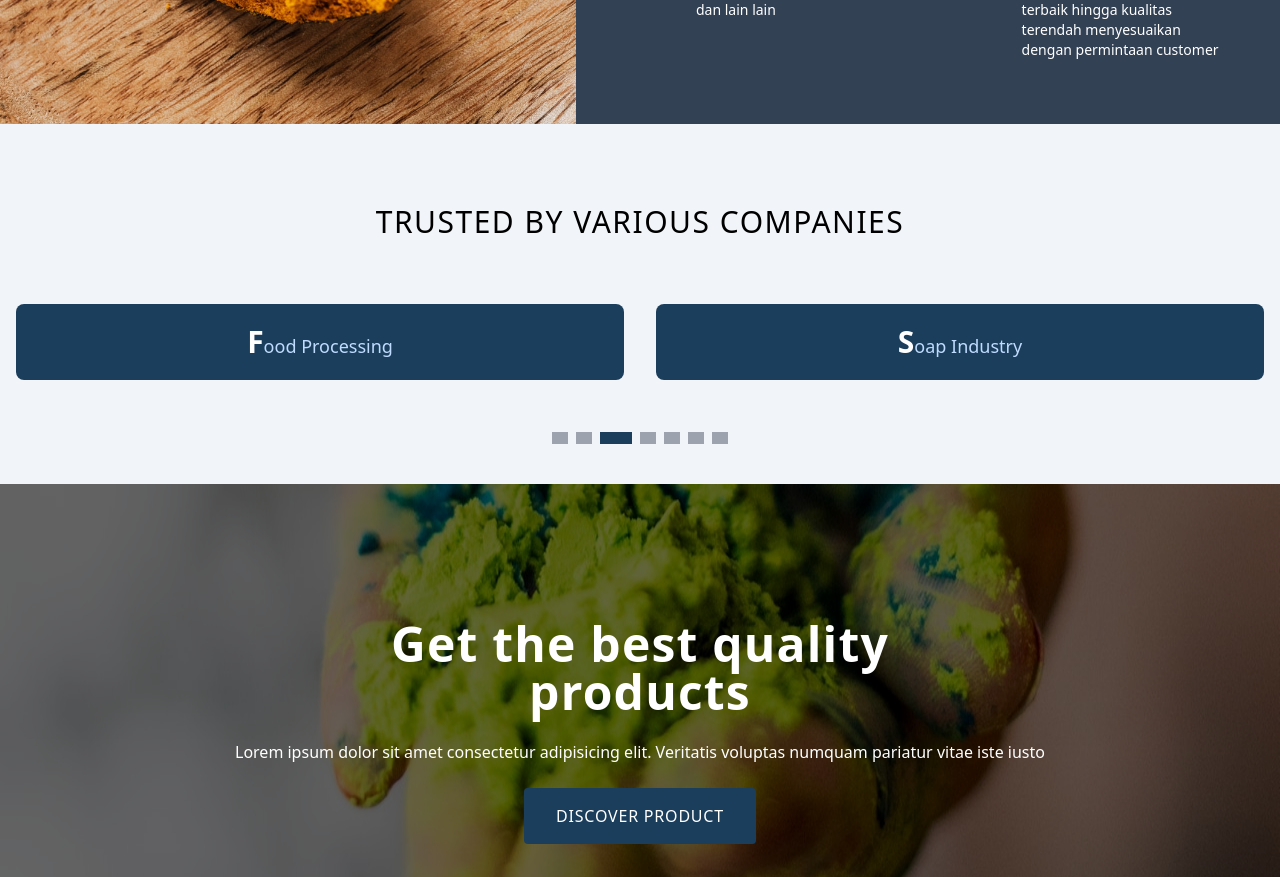
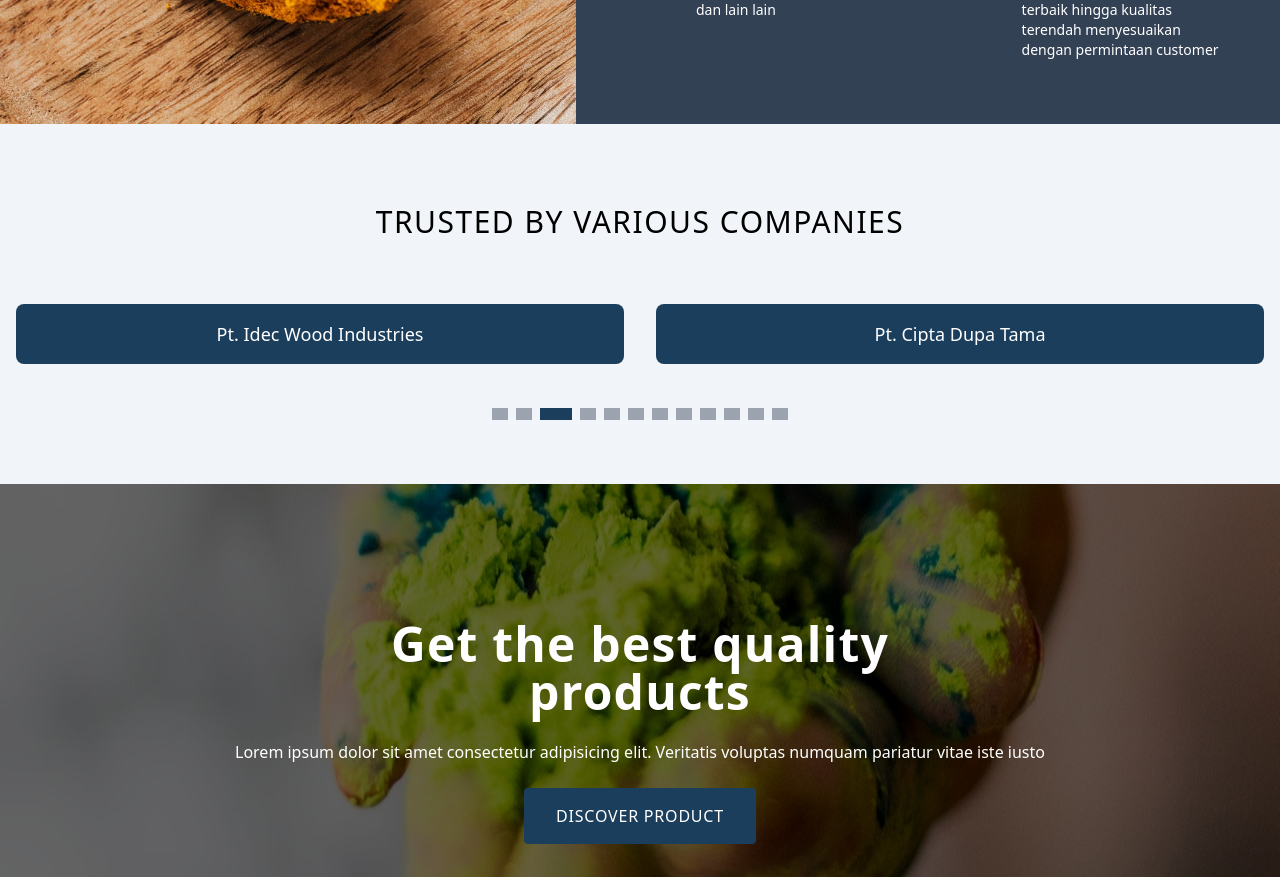
Before and after one commit to rizalgrandonk/warna-jaya-web, a Next.js app: page / in a window 1280 px wide. Shown: the part 1920-2797 px from the top of the page. Built offline with nearby package versions, Linux system fonts and the light colour scheme.

Commit message:
change client list

```diff
--- a/components/ClientItem.jsx
+++ b/components/ClientItem.jsx
@@ -1,11 +1,9 @@
 const ClientItem = ({ client }) => {
   return (
     <div className="w-full px-4 py-6">
-      <div className="p-5 bg-primary text-center rounded-lg relative">
-        <p className="text-lg font-medium text-blue-200 first-letter:text-3xl first-letter:text-white first-letter:font-semibold">
-          {client}
-        </p>
-        <div className="absolute h-0 w-0 border-[0_1.5rem_1.5rem_1.5rem] border-transparent border-b-primary left-1/2 -top-6 -translate-x-1/2"></div>
+      <div className="py-4 px-2 bg-primary text-center rounded-lg relative">
+        <p className="text-lg font-medium text-white">{client}</p>
+        <div className="absolute h-0 w-0 border-[0_1rem_1rem_1rem] border-transparent border-b-primary left-1/2 -top-4 -translate-x-1/2"></div>
       </div>
     </div>
   );
--- a/components/ClientList.jsx
+++ b/components/ClientList.jsx
@@ -6,7 +6,7 @@ const CustomCarouselDot = ({ onClick, ...rest }) => {
   const { active } = rest;
   return (
     <button
-      className={`h-3 mx-1 mb-10 transition-all ${
+      className={`h-3 mx-1 mb-16 transition-all ${
         active ? "w-8 bg-primary" : "w-4 bg-gray-400"
       }`}
       onClick={() => onClick()}
@@ -16,13 +16,18 @@ const CustomCarouselDot = ({ onClick, ...rest }) => {
 
 const ClientList = () => {
   const clients = [
-    "Textile Manufacturers",
-    "Batik Manufacturers",
-    "Food Processing",
-    "Soap Industry",
-    "Leather Industry",
-    "Paper Industry",
-    "Paint Industry",
+    "Pt. Behaestex",
+    "Cv. Ketjubung",
+    "Pt. Idec Wood Industries",
+    "Pt. Cipta Dupa Tama",
+    "Pt. Sutrajaya Indahtama",
+    "Tarum House Bali",
+    "Griya Besek Pasuruan",
+    "Pt. Japfa Comfeed",
+    "Cv. Bintang Selatan",
+    "Cv. Optima Indonesia",
+    "Pt. Kayyan Wood Industries",
+    "Pt. Sakari Sumber Abadi",
   ];
 
   const responsive = {
--- a/pages/index.js
+++ b/pages/index.js
@@ -74,7 +74,7 @@ export default function Home() {
         </div>
       </div>
 
-      <div className="container mx-auto py-20 relative">
+      <div className="container mx-auto pt-20 pb-24 relative">
         <p className="text-2xl md:text-3xl font-medium uppercase text-center mb-10 tracking-wider px-4">
           Trusted by various companies
         </p>
```
